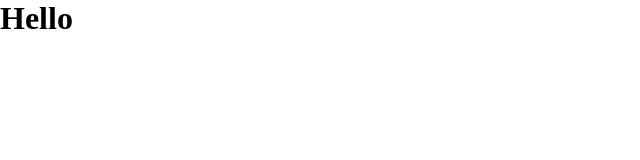
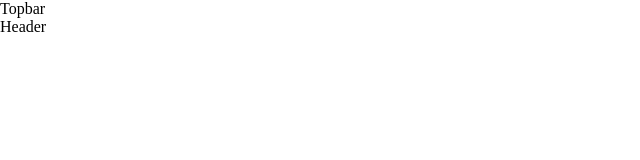
Before and after one commit to lukaszkus/rick-and-mort-api, a React (Create React App) app: page / in a window 1280 px wide. Shown: the top 160 px of the page, without its empty margins (0-640 px from the left). Built offline with nearby package versions, Linux system fonts and the light colour scheme.

Commit message:
added Topbar and Header components

```diff
--- a/src/App.js
+++ b/src/App.js
@@ -1,5 +1,14 @@
-function App() {
-  return <h1>Hello</h1>;
-}
+import React from "react";
+
+import { Topbar, Header } from "./components";
+
+const App = () => {
+  return (
+    <>
+      <Topbar />
+      <Header />
+    </>
+  );
+};
 
 export default App;
--- /dev/null
+++ b/src/components/Header/Header.js
@@ -0,0 +1,9 @@
+import React from "react";
+
+import "./Header.scss";
+
+const Header = () => {
+  return <div>Header</div>;
+};
+
+export default Header;
--- /dev/null
+++ b/src/components/Topbar/Topbar.js
@@ -0,0 +1,9 @@
+import React from "react";
+
+import "./Topbar.scss";
+
+const Topbar = () => {
+  return <div>Topbar</div>;
+};
+
+export default Topbar;
--- /dev/null
+++ b/src/components/index.js
@@ -0,0 +1,2 @@
+export { default as Topbar } from "./Topbar/Topbar";
+export { default as Header } from "./Header/Header";
```
Also changed, not shown: src/components/Header/Header.scss (added), src/components/Topbar/Topbar.scss (added).
